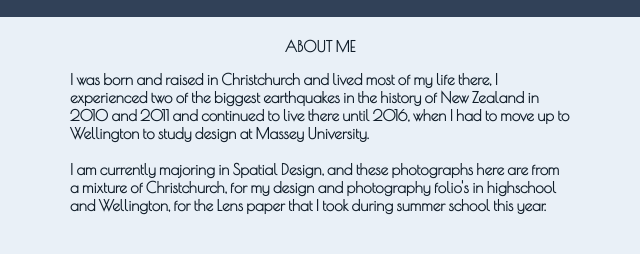
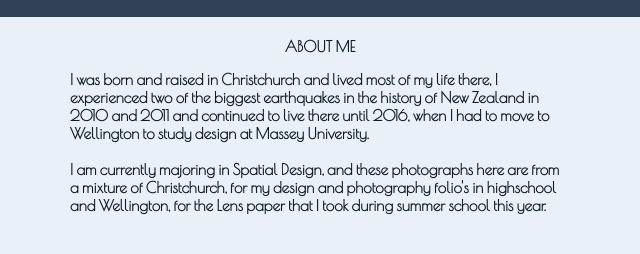
Before and after one commit to DeeH4/DeeH4.github.io, a plain HTML site: page index.html in a window 1280 px wide. Shown: the part 4843-5097 px from the top of the page, 320-960 px from the left. Drawn offline with nearby package versions, Linux system fonts and the light colour scheme.

Commit message:
changed the paragraph again

```diff
--- a/index.html
+++ b/index.html
@@ -306,7 +306,7 @@
                 <div id="aboutme">
                 <div class="title6">ABOUT ME
 
-                <p>I was born and raised in Christchurch and lived most of my life there, I experienced two of the biggest earthquakes in the history of New Zealand in 2010 and 2011 and continued to live there until 2016, when I had to move up to Wellington to study design at Massey University. <br> <br> I am currently majoring in Spatial Design, and these photographs here are from a mixture of Christchurch, for my design and photography folio's in highschool and Wellington, for the Lens paper that I took during summer school this year.  </p>
+                <p>I was born and raised in Christchurch and lived most of my life there, I experienced two of the biggest earthquakes in the history of New Zealand in 2010 and 2011 and continued to live there until 2016, when I had to move to Wellington to study design at Massey University. <br> <br> I am currently majoring in Spatial Design, and these photographs here are from a mixture of Christchurch, for my design and photography folio's in highschool and Wellington, for the Lens paper that I took during summer school this year.  </p>
                 </div>
                 </div>
 
```
